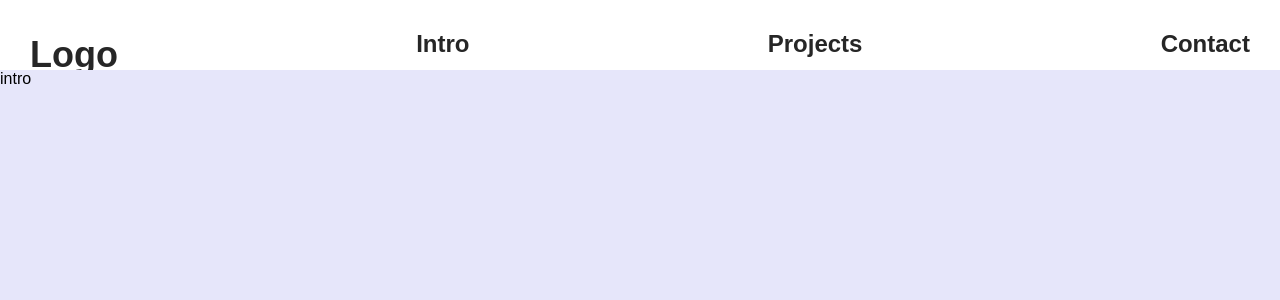
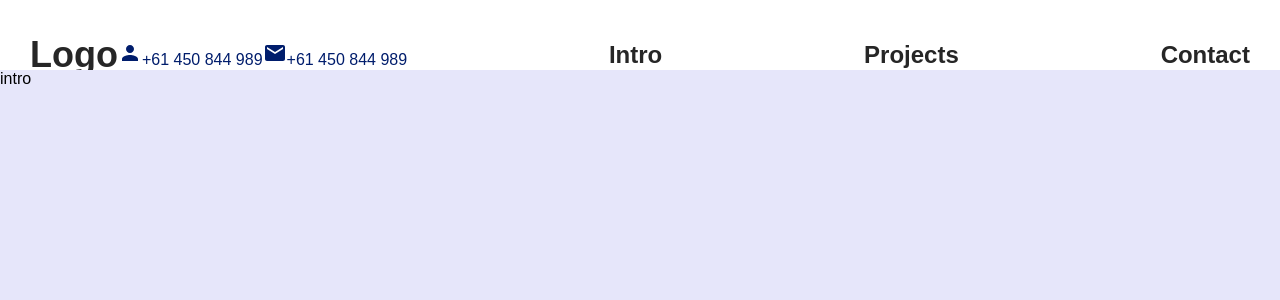
Before and after one commit to jamesfranklinnetsec/portfolio-swa, a React (Create React App) app: page / in a window 1280 px wide. Shown: the top 300 px of the page. Built offline with nearby package versions, Linux system fonts and the light colour scheme.

Commit message:
css fixes and first icons

```diff
--- a/package.json
+++ b/package.json
@@ -3,6 +3,8 @@
   "version": "0.1.0",
   "private": true,
   "dependencies": {
+    "@material-ui/core": "^4.12.3",
+    "@material-ui/icons": "^4.11.2",
     "@testing-library/jest-dom": "^5.16.2",
     "@testing-library/react": "^12.1.4",
     "@testing-library/user-event": "^13.5.0",
@@ -10,7 +12,6 @@
     "@types/node": "^16.11.26",
     "@types/react": "^17.0.40",
     "@types/react-dom": "^17.0.13",
-    "carbon-components": "^10.55.1",
     "node-sass": "^7.0.1",
     "react": "^17.0.2",
     "react-dom": "^17.0.2",
--- a/src/components/topbar/Topbar.tsx
+++ b/src/components/topbar/Topbar.tsx
@@ -1,4 +1,5 @@
 import "./topbar.scss"
+import {Person,Mail} from "@material-ui/icons"
 
 export default function Topbar() {
   return (
@@ -6,7 +7,14 @@ export default function Topbar() {
       <div className="wrapper">
         <div className="left">
         <a href="#intro" className="logo"><h1>Logo</h1></a>
-
+        <div className="itemContainer">
+          <Person className="icon"/>
+          <span>+61 450 844 989</span>
+        </div>
+        <div className="itemContainer">
+          <Mail className="icon"/>
+          <span>+61 450 844 989</span>
+        </div>
         </div>
         <div className="button1">
           <a href="#intro" className="logo"><h2>Intro</h2></a>
--- a/src/components/topbar/topbar.scss
+++ b/src/components/topbar/topbar.scss
@@ -8,13 +8,13 @@
     position: fixed;
     top: 0;
     z-index: 2;
-
     .wrapper{
         padding: 10px 30px;
         display: flex;
         justify-content: space-between;
-
         .left{
+            display: flex;
+            align-items:center;
             .logo{
                 font-size:large;
                 font-weight:bold;
@@ -22,8 +22,9 @@
                 color: $themeGray90;
             }
         }
-
         .button1{
+            display: flex;
+            align-items:center;
             .logo{
                 font-size:medium;
                 font-weight: normal;
@@ -32,23 +33,25 @@
             }
         }
         .button2{
+            display: flex;
+            align-items:center;
+
             .logo{
                 font-size:medium;
                 font-weight: normal;
                 text-decoration: none;
                 color: $themeGray90;
             }
-
         }
         .button3{
+            display: flex;
+            align-items:center;
             .logo{
                 font-size:medium;
                 font-weight: normal;
                 text-decoration: none;
                 color: $themeGray90;
             }
-
         }
-
     }
 }
```
Also changed, not shown: 1 other file (tests, documents, lock files or other folders).
